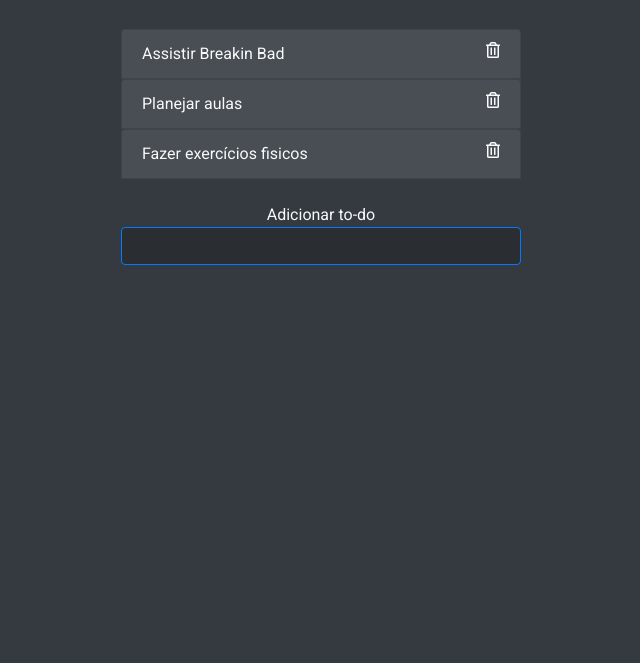
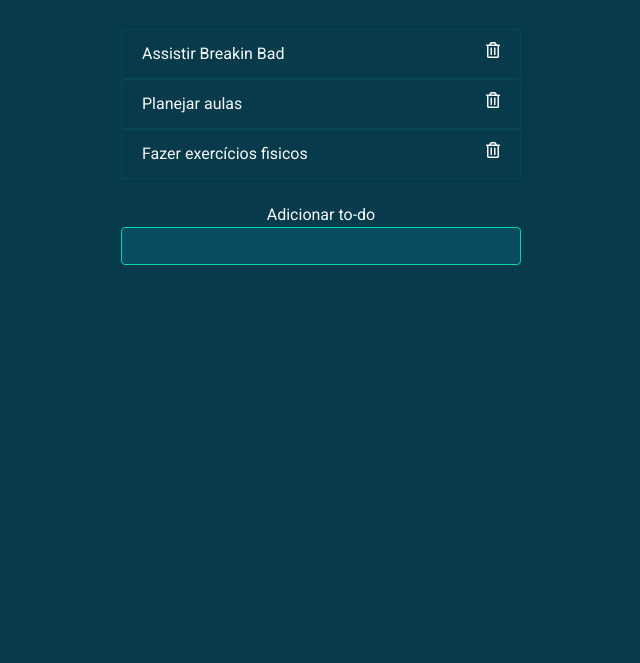
Before and after one commit to JuniorAlvesbr/to-do-list, a plain HTML site: page index.html in a window 1280 px wide. Shown: the part 137-800 px from the top of the page, without its empty margins (319-959 px from the left). Drawn offline with Linux system fonts and the light colour scheme.

Commit message:
change application colors

```diff
--- a/styles.css
+++ b/styles.css
@@ -10,7 +10,7 @@ body {
     font-weight: 400;
     line-height: 1.5rem;
     color: #f8f9fa;
-    background: #343a40;
+    background: #073B4C;
 }
 
 .container {
@@ -40,23 +40,23 @@ body {
     padding: 0.375rem .75rem;
     border: none;
     border-radius: .25rem;
-    background-color: rgba(0,0,0,0.2);
+    background-color: rgba(17, 138, 178,0.2);
     color: #fff;
 }
 
 .form-control:focus {
     border: none;
-    background-color: rgba(0,0,0,0.2);
+    background-color: rgba(17, 138, 178,0.2);
     max-width: 400px;
     outline: none;
-    border: solid 1px #007bff;
+    border: solid 1px #06D6A0;
 }
 
 .todos-container > .list-group-item {
     list-style: none;
-    background-color: #484E53;
+    background-color: #073B4C;
     padding: .75rem 1.25rem;
-    border: solid 1px rgba(0,0,0,0.125);
+    border: solid 1px rgba(17, 138, 178, 0.125);
     border-top-left-radius: .25rem;
     border-top-right-radius: .25rem;
     display: flex;
```
